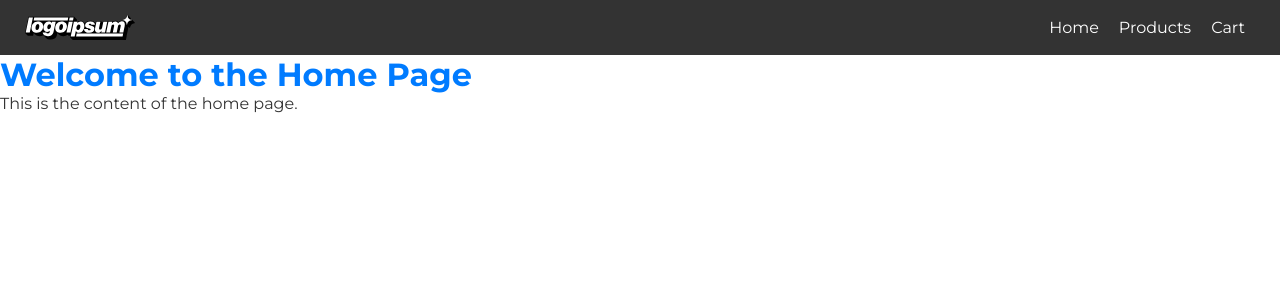
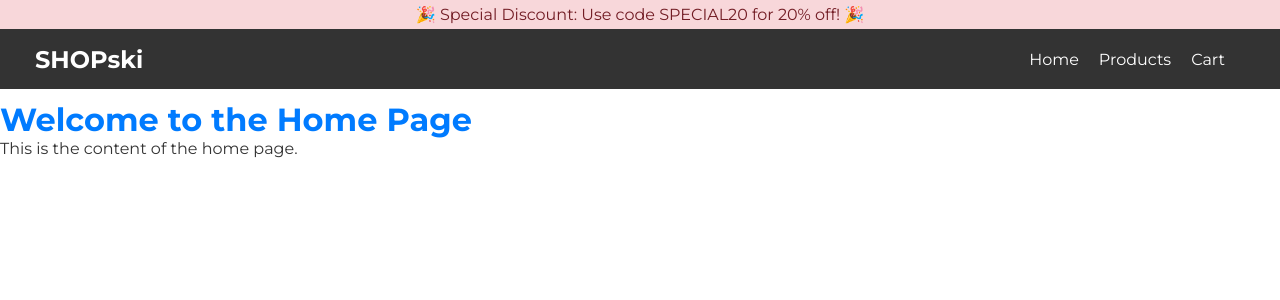
Before and after one commit to PiotrWojenski/E-Commerce-Store, a React (Create React App) app: page / in a window 1280 px wide. Shown: the top 300 px of the page. Built offline with nearby package versions, Linux system fonts and the light colour scheme.

Commit message:
Refactor Navbar component styling

```diff
--- a/src/components/Navbar.jsx
+++ b/src/components/Navbar.jsx
@@ -1,9 +1,21 @@
 import React from 'react'
 import { Link } from 'react-router-dom'
 import styled from 'styled-components'
-import logo from '../assets/logoipsum-288.svg'
+
+const Container = styled.div`
+	height: 100px;
+`
+const Topbar = styled.div`
+	width: 100vw;
+	background-color: #f8d7da;
+	padding: 5px;
+	text-align: center;
+	color: #721c24;
+`
 
 const NavbarContainer = styled.nav`
+	height: 60px;
+	width: 100vw;
 	display: flex;
 	justify-content: space-between;
 	align-items: center;
@@ -11,28 +23,28 @@ const NavbarContainer = styled.nav`
 	background-color: #333;
 `
 
-const LogoContainer = styled.div`
-	display: flex;
+const Logo = styled.div`
+	font-size: 24px;
+	font-weight: bold;
+	color: white;
+	flex: 1;
 	justify-content: flex-start;
-	align-items: center;
-`
-
-const LogoImage = styled.img`
-	width: 120px;
-	height: auto;
-	padding-left: 10px;
+	margin-left: 20px;
 `
 
 const NavList = styled.ul`
 	list-style: none;
-	margin: 0;
-	padding: 0;
+	margin: 10px;
+	padding: 10px;
 	display: flex;
-	justify-content: flex-end;
+	justify-content: end;
+	flex: 1;
+	align-items: center;
 `
 
 const NavListItem = styled.li`
 	margin-right: 20px;
+	align-items: center;
 `
 
 const NavLink = styled(Link)`
@@ -42,11 +54,10 @@ const NavLink = styled(Link)`
 
 function MyNavbar() {
 	return (
-		<>
+		<Container>
+			<Topbar>🎉 Special Discount: Use code SPECIAL20 for 20% off! 🎉</Topbar>
 			<NavbarContainer>
-				<LogoContainer>
-					<LogoImage src={logo} alt="Logo" />
-				</LogoContainer>
+				<Logo> SHOPski</Logo>
 				<NavList>
 					<NavListItem>
 						<NavLink to="/">Home</NavLink>
@@ -59,7 +70,7 @@ function MyNavbar() {
 					</NavListItem>
 				</NavList>
 			</NavbarContainer>
-		</>
+		</Container>
 	)
 }
 
```
Also changed, not shown: src/assets/logoipsum-288.svg (deleted).
